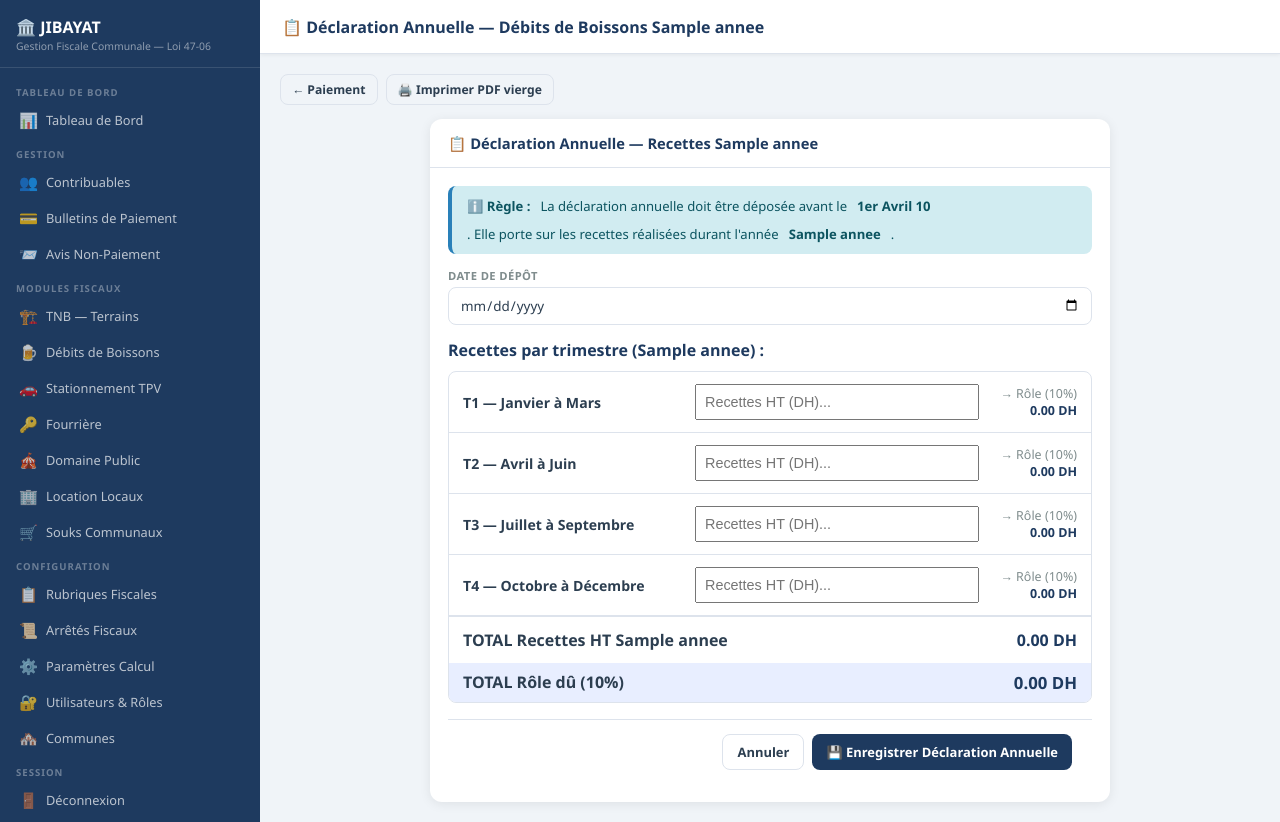
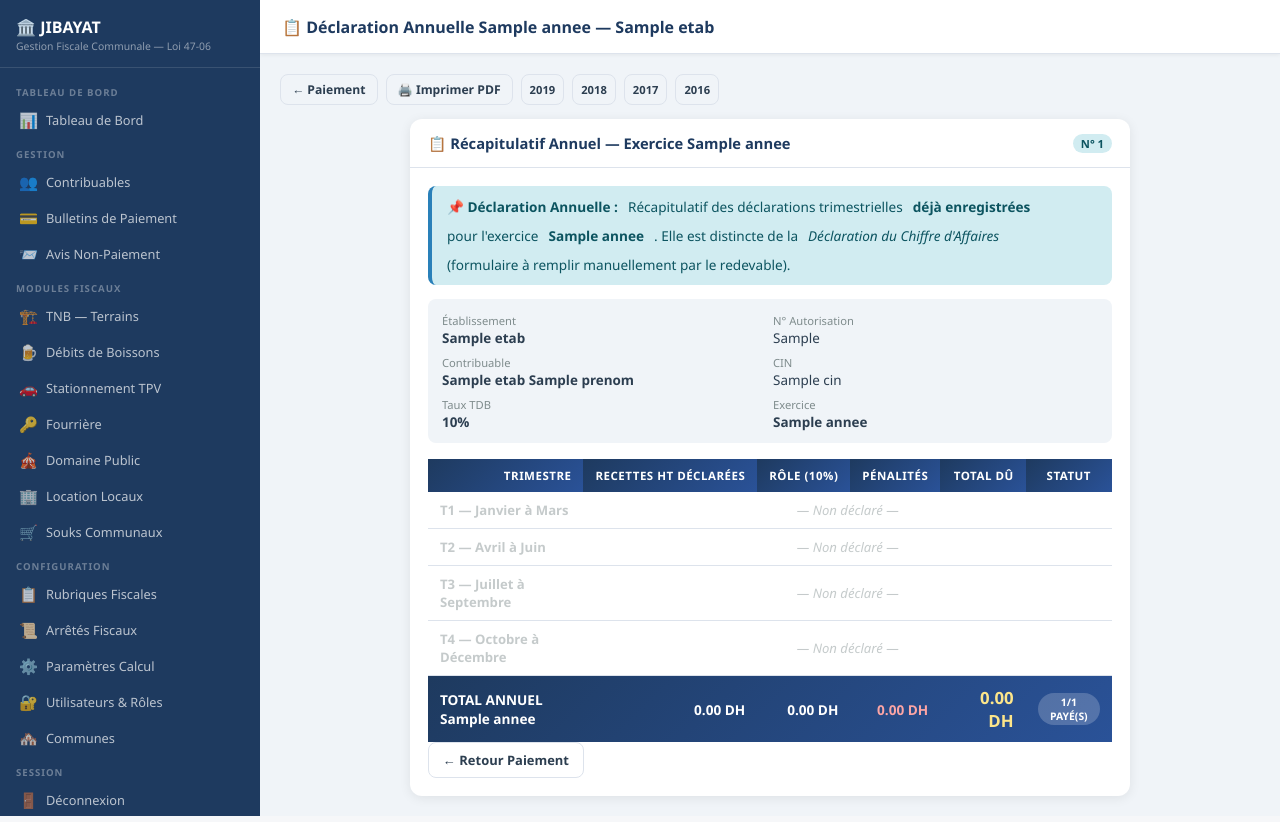
Before and after one commit to Yomix90/JIBAYAT, a Flask app: template templates/tdb/tdb_declaration_annuelle.html in a window 1280 px wide. Run offline with Flask 3, Linux system fonts and the light colour scheme; the template is opened without the code that fills it: most values are stand-ins (such as "Sample title", 1, 10 or a date in 2020).

Commit message:
Fix TDB: bulletin total global, declaration annuelle = recap lecture seule, routes OK

```diff
--- a/templates/tdb/tdb_declaration_annuelle.html
+++ b/templates/tdb/tdb_declaration_annuelle.html
@@ -1,92 +1,116 @@
 {% extends 'base.html' %}
-{% block title %}Déclaration Annuelle TDB — {{ annee }}{% endblock %}
-{% block page_title %}📋 Déclaration Annuelle — Débits de Boissons {{ annee }}{% endblock %}
+{% block title %}Déclaration Annuelle — {{ etab.nom_etablissement }} — {{ annee }}{% endblock %}
+{% block page_title %}📋 Déclaration Annuelle {{ annee }} — {{ etab.nom_etablissement }}{% endblock %}
 {% block content %}
 <div class="df gap-2 mb-3">
   <a href="{{ url_for('tdb.tdb_paiement', id=etab.id) }}" class="btn btn-outline btn-sm">← Paiement</a>
-  <a href="{{ url_for('tdb.tdb_declaration_annuelle', id=etab.id, annee=annee, pdf=1) }}" target="_blank"
-     class="btn btn-outline btn-sm">🖨️ Imprimer PDF vierge</a>
+  <a href="{{ url_for('tdb.tdb_declaration_annuelle', id=etab.id, annee=annee) }}?print=1"
+     target="_blank" class="btn btn-outline btn-sm" onclick="this.href=window.location.href+'&print=1'">🖨️ Imprimer PDF</a>
+  {# Sélecteur d'année #}
+  {% set annee_courante = today[:4]|int %}
+  {% for y in range(annee_courante - 1, annee_courante - 5, -1) %}
+  <a href="{{ url_for('tdb.tdb_declaration_annuelle', id=etab.id, annee=y) }}"
+     class="btn btn-xs {{ 'btn-primary' if y == annee else 'btn-outline' }}">{{ y }}</a>
+  {% endfor %}
 </div>
 
-<div class="card" style="max-width:680px;margin:0 auto">
+<div class="card" style="max-width:720px;margin:0 auto">
   <div class="card-header">
-    <h3>📋 Déclaration Annuelle — Recettes {{ annee }}</h3>
+    <h3>📋 Récapitulatif Annuel — Exercice {{ annee }}</h3>
+    <span class="badge b-info" style="font-size:.7rem">N° {{ n_decl }}</span>
   </div>
   <div class="card-body">
-    <div class="alert alert-info mb-3">
-      <strong>ℹ️ Règle :</strong> La déclaration annuelle doit être déposée avant le <strong>1er Avril {{ annee + 1 }}</strong>.
-      Elle porte sur les recettes réalisées durant l'année <strong>{{ annee }}</strong>.
+
+    {# Explication #}
+    <div class="alert alert-info mb-3" style="font-size:.85rem">
+      <strong>📌 Déclaration Annuelle :</strong> Récapitulatif des déclarations trimestrielles
+      <strong>déjà enregistrées</strong> pour l'exercice <strong>{{ annee }}</strong>.
+      Elle est distincte de la <em>Déclaration du Chiffre d'Affaires</em> (formulaire à remplir manuellement par le redevable).
     </div>
 
-    <form method="post" action="{{ url_for('tdb.tdb_declaration_annuelle', id=etab.id) }}">
-      <input type="hidden" name="annee_declaration" value="{{ annee }}">
+    {# Infos établissement #}
+    <div style="background:var(--bg);border-radius:8px;padding:12px 14px;margin-bottom:16px;font-size:.84rem">
+      <div style="display:grid;grid-template-columns:1fr 1fr;gap:6px">
+        <div><span class="text-muted" style="font-size:.7rem">Établissement</span><div><strong>{{ etab.nom_etablissement }}</strong></div></div>
+        <div><span class="text-muted" style="font-size:.7rem">N° Autorisation</span><div>{{ etab.numero_autorisation or '—' }}</div></div>
+        <div><span class="text-muted" style="font-size:.7rem">Contribuable</span><div><strong>{{ etab.nom }} {{ etab.prenom or etab.raison_sociale or '' }}</strong></div></div>
+        {% if etab.cin %}<div><span class="text-muted" style="font-size:.7rem">CIN</span><div>{{ etab.cin }}</div></div>{% endif %}
+        <div><span class="text-muted" style="font-size:.7rem">Taux TDB</span><div><strong>{{ "%.0f"|format(taux) }}%</strong></div></div>
+        <div><span class="text-muted" style="font-size:.7rem">Exercice</span><div><strong>{{ annee }}</strong></div></div>
+      </div>
+    </div>
 
-      <div class="form-group mb-3">
-        <label>Date de dépôt</label>
-        <input type="date" name="date_declaration" value="{{ today }}" required>
-      </div>
+    {# Tableau des trimestres #}
+    {% set TRIM_LABELS = {1:'T1 — Janvier à Mars', 2:'T2 — Avril à Juin', 3:'T3 — Juillet à Septembre', 4:'T4 — Octobre à Décembre'} %}
+    <table style="width:100%;border-collapse:collapse;font-size:.85rem">
+      <thead>
+        <tr style="background:var(--primary);color:#fff">
+          <th style="padding:9px 12px;text-align:right">Trimestre</th>
+          <th style="padding:9px 12px;text-align:right">Recettes HT déclarées</th>
+          <th style="padding:9px 12px;text-align:right">Rôle ({{ "%.0f"|format(taux) }}%)</th>
+          <th style="padding:9px 12px;text-align:right">Pénalités</th>
+          <th style="padding:9px 12px;text-align:right">Total dû</th>
+          <th style="padding:9px 12px;text-align:center">Statut</th>
+        </tr>
+      </thead>
+      <tbody>
+        {% set totals = namespace(base=0, principal=0, pen=0, total=0) %}
+        {% for t in range(1, 5) %}
+        {% if t in decls_trim %}
+          {% set d = decls_trim[t] %}
+          {% set totals.base = totals.base + (d.base_calcul or 0) %}
+          {% set totals.principal = totals.principal + (d.montant_principal or 0) %}
+          {% set totals.pen = totals.pen + (d.penalite_retard or 0) + (d.majoration or 0) + (d.amende_non_declaration or 0) %}
+          {% set totals.total = totals.total + (d.montant_total or 0) %}
+        <tr style="border-bottom:1px solid var(--border);{% if d.statut == 'paye' %}background:#f0fdf4{% elif d.statut == 'emis' %}background:#fffbf0{% endif %}">
+          <td style="padding:9px 12px;font-weight:700">{{ TRIM_LABELS[t] }}</td>
+          <td style="padding:9px 12px;text-align:right">{{ "%.2f"|format(d.base_calcul or 0) }} DH</td>
+          <td style="padding:9px 12px;text-align:right;color:var(--primary)">{{ "%.2f"|format(d.montant_principal or 0) }} DH</td>
+          <td style="padding:9px 12px;text-align:right;color:{% if (d.penalite_retard or 0) > 0 %}var(--danger){% else %}var(--muted){% endif %}">
+            {{ "%.2f"|format((d.penalite_retard or 0) + (d.majoration or 0) + (d.amende_non_declaration or 0)) }} DH
+          </td>
+          <td style="padding:9px 12px;text-align:right;font-weight:800">{{ "%.2f"|format(d.montant_total or 0) }} DH</td>
+          <td style="padding:9px 12px;text-align:center">
+            {% if d.statut == 'paye' %}
+            <span class="badge b-ok">✅ Payé</span>
+            {% elif d.statut == 'emis' %}
+            <span class="badge b-warn">⏳ Émis</span>
+            {% else %}
+            <span class="badge b-sec">{{ d.statut }}</span>
+            {% endif %}
+          </td>
+        </tr>
+        {% else %}
+        <tr style="border-bottom:1px solid var(--border);opacity:.45">
+          <td style="padding:9px 12px;font-weight:600;color:var(--muted)">{{ TRIM_LABELS[t] }}</td>
+          <td colspan="5" style="padding:9px 12px;text-align:center;color:var(--muted);font-style:italic">— Non déclaré —</td>
+        </tr>
+        {% endif %}
+        {% endfor %}
+      </tbody>
+      <tfoot>
+        <tr style="background:linear-gradient(135deg,#1e3a5f,#2a5298);color:#fff;font-weight:900">
+          <td style="padding:10px 12px">TOTAL ANNUEL {{ annee }}</td>
+          <td style="padding:10px 12px;text-align:right">{{ "%.2f"|format(totals.base) }} DH</td>
+          <td style="padding:10px 12px;text-align:right">{{ "%.2f"|format(totals.principal) }} DH</td>
+          <td style="padding:10px 12px;text-align:right;color:#fca5a5">{{ "%.2f"|format(totals.pen) }} DH</td>
+          <td style="padding:10px 12px;text-align:right;font-size:1.05rem;color:#fde68a">{{ "%.2f"|format(totals.total) }} DH</td>
+          <td style="padding:10px 12px;text-align:center">
+            <span class="badge" style="background:rgba(255,255,255,.2);color:#fff">
+              {{ nb_payes }}/{{ decls_trim|length }} payé(s)
+            </span>
+          </td>
+        </tr>
+      </tfoot>
+    </table>
 
-      <div style="font-weight:700;margin-bottom:10px;color:var(--primary)">Recettes par trimestre ({{ annee }}) :</div>
+    {% if not decls_trim %}
+    <div class="empty-state"><span class="ei">📭</span>Aucune déclaration pour l'exercice {{ annee }}.</div>
+    {% endif %}
 
-      {% set trims_labels = {1:'T1 — Janvier à Mars', 2:'T2 — Avril à Juin', 3:'T3 — Juillet à Septembre', 4:'T4 — Octobre à Décembre'} %}
-      <div style="border:1px solid var(--border);border-radius:8px;overflow:hidden;margin-bottom:16px">
-        {% for t in range(1, 5) %}
-        <div style="display:flex;align-items:center;gap:12px;padding:12px 14px;border-bottom:{{ '1px solid var(--border)' if t < 4 else 'none' }}">
-          <div style="width:220px;font-weight:600;font-size:.88rem">{{ trims_labels[t] }}</div>
-          <div style="flex:1">
-            <div style="display:flex;gap:8px;align-items:center">
-              <input type="number" name="base_t{{ t }}" step="0.01" min="0"
-                     placeholder="Recettes HT (DH)..."
-                     value="{{ '%.2f'|format(decls_trim[t].base_calcul) if t in decls_trim else '' }}"
-                     style="flex:1;padding:8px;font-size:.9rem"
-                     oninput="calcAnnuel()">
-              <div style="font-size:.78rem;text-align:right;min-width:90px">
-                <div style="color:var(--muted)">→ Rôle ({{ "%.0f"|format(taux) }}%)</div>
-                <strong id="role-t{{ t }}" style="color:var(--primary)">0.00 DH</strong>
-              </div>
-            </div>
-          </div>
-          {% if t in decls_trim %}
-          <div>
-            <span class="badge {% if decls_trim[t].statut == 'paye' %}b-ok{% else %}b-warn{% endif %}">
-              {{ decls_trim[t].statut }}
-            </span>
-          </div>
-          {% endif %}
-        </div>
-        {% endfor %}
-        <!-- Total -->
-        <div style="display:flex;justify-content:space-between;padding:12px 14px;background:var(--card);border-top:2px solid var(--border)">
-          <strong>TOTAL Recettes HT {{ annee }}</strong>
-          <strong id="total-base" style="color:var(--primary)">0.00 DH</strong>
-        </div>
-        <div style="display:flex;justify-content:space-between;padding:8px 14px;background:#e8eeff">
-          <strong>TOTAL Rôle dû ({{ "%.0f"|format(taux) }}%)</strong>
-          <strong id="total-role" style="color:#1e3a5f;font-size:1.05rem">0.00 DH</strong>
-        </div>
-      </div>
-
-      <div class="modal-footer">
-        <a href="{{ url_for('tdb.tdb_paiement', id=etab.id) }}" class="btn btn-outline">Annuler</a>
-        <button type="submit" class="btn btn-primary">💾 Enregistrer Déclaration Annuelle</button>
-      </div>
-    </form>
+    <div class="df gap-2 mt-4">
+      <a href="{{ url_for('tdb.tdb_paiement', id=etab.id) }}" class="btn btn-outline">← Retour Paiement</a>
+    </div>
   </div>
 </div>
-
-<script>
-const TAUX = {{ taux }};
-function calcAnnuel() {
-  let totalBase = 0;
-  for (let t = 1; t <= 4; t++) {
-    const v = parseFloat(document.querySelector(`[name="base_t${t}"]`).value) || 0;
-    totalBase += v;
-    const role = Math.round(v * TAUX / 100 * 100) / 100;
-    document.getElementById(`role-t${t}`).textContent = role.toFixed(2) + ' DH';
-  }
-  document.getElementById('total-base').textContent = totalBase.toFixed(2) + ' DH';
-  document.getElementById('total-role').textContent = (Math.round(totalBase * TAUX / 100 * 100) / 100).toFixed(2) + ' DH';
-}
-window.addEventListener('load', calcAnnuel);
-</script>
 {% endblock %}
```
Also changed, not shown: modules/tdb.py (+20 -44 lines).
